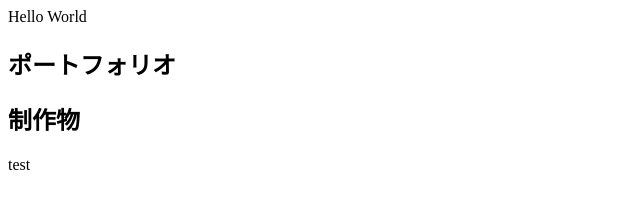
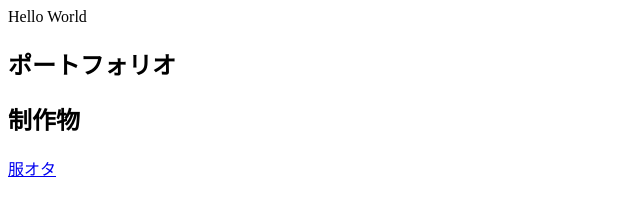
Before and after one commit to YutaHoshino414/YutaHoshino414.github.io, a plain HTML site: page index.html in a window 1280 px wide. Shown: the full height of the page, 0-640 px from the left. Drawn offline with Linux system fonts and the light colour scheme.

Commit message:
test commit

```diff
--- a/index.html
+++ b/index.html
@@ -8,6 +8,6 @@
 Hello World
 <h2>ポートフォリオ</h2>
 <h2>制作物</h2>
-<a href:https://serene-bayou-03832.herokuapp.com/>test</a>
+<a href="https://serene-bayou-03832.herokuapp.com/">服オタ</a>
 </body>
 </html>
```
